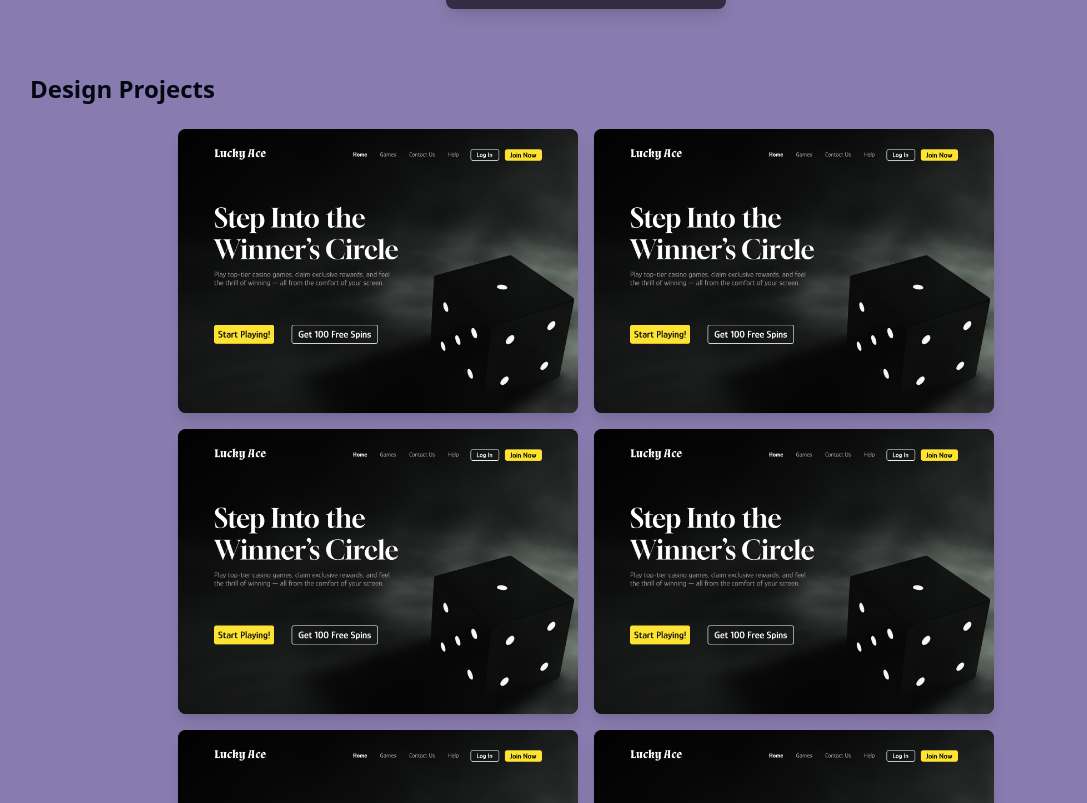
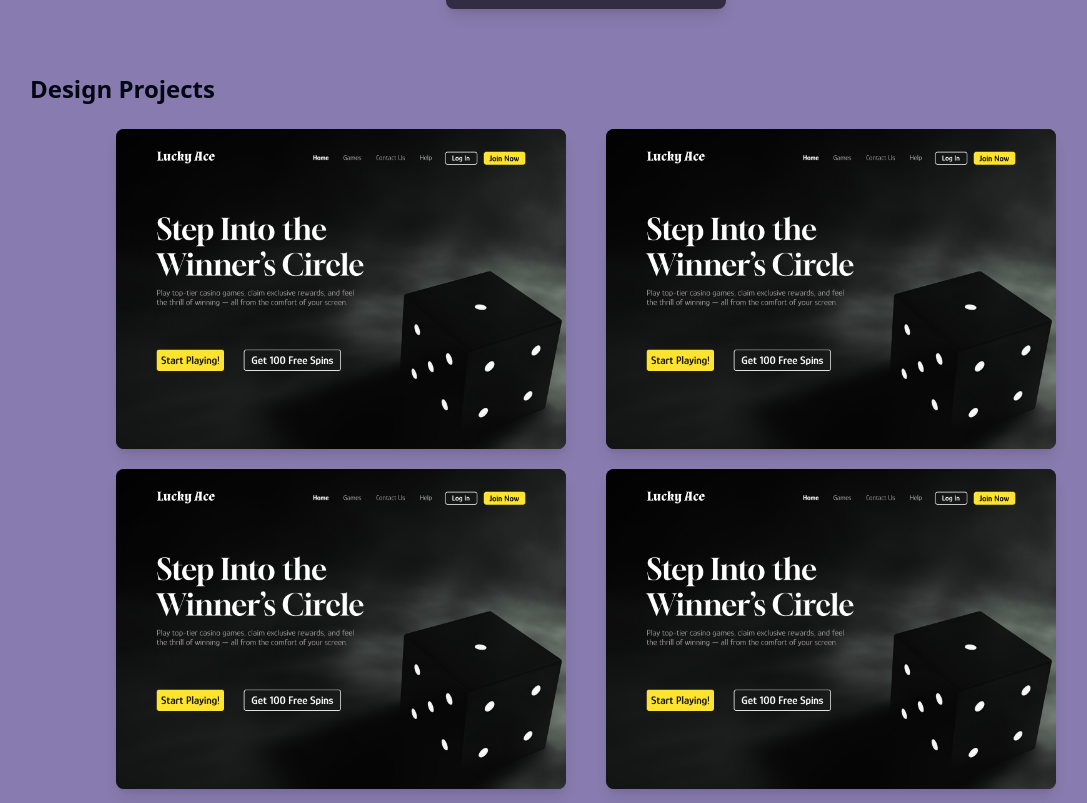
Before and after one commit to Kaleab-Shewangizaw/my-portfolio, a Next.js app: page / in a window 1280 px wide. Shown: the part 3537-4340 px from the top of the page, without its empty margins (54-1141 px from the left). Built offline with nearby package versions, Linux system fonts and the light colour scheme; a web font is replaced by a local one.

Commit message:
added some gap in the educationDesc section

```diff
--- a/src/app/sections/Projects.tsx
+++ b/src/app/sections/Projects.tsx
@@ -200,7 +200,7 @@ export default function ProjectsSection() {
       {/* Design Projects */}
       <div>
         <h3 className="text-2xl font-semibold mb-6">Design Projects</h3>
-        <div className="flex  gap-4 flex-wrap justify-center">
+        <div className="flex  gap-x-10 gap-y-5 flex-wrap justify-center">
           {designProjects.map((proj, i) => (
             <motion.div
               key={i}
@@ -220,7 +220,7 @@ export default function ProjectsSection() {
                       setHovered(false);
                     }}
                   >
-                    <Image src={proj.img} alt={proj.name} width={400} />
+                    <Image src={proj.img} alt={proj.name} width={450} />
 
                     <div className="absolute bottom-0 flex flex-col px-2 py-2 w-full md:hidden">
                       <h4 className="text-sm font-bold   text-gray-200 w-full bg-black/80 p-2">
--- a/src/componenets/EducationDesc.tsx
+++ b/src/componenets/EducationDesc.tsx
@@ -32,7 +32,7 @@ export default function EducationDesc() {
       {/* Education */}
       <motion.ul
         variants={item}
-        className="flex flex-col gap-2 bg-gray-900/60 p-4 rounded-2xl shadow-md hover:shadow-lg transition"
+        className="flex flex-col gap-4 bg-gray-900/60 p-4 rounded-2xl shadow-md hover:shadow-lg transition"
       >
         <li className="font-semibold text-white">Education</li>
         <li className="text-gray-300 font-bold">
@@ -57,7 +57,7 @@ export default function EducationDesc() {
       {/* Certificates */}
       <motion.ul
         variants={item}
-        className="flex flex-col gap-2 bg-gray-900/60 p-4 rounded-2xl shadow-md hover:shadow-lg transition text-gray-300"
+        className="flex flex-col gap-4 bg-gray-900/60 p-4 rounded-2xl shadow-md hover:shadow-lg transition text-gray-300"
       >
         <li className="font-semibold text-white">Certificates</li>
         <li className="flex items-center gap-2">
--- a/src/componenets/ServicesDesc.tsx
+++ b/src/componenets/ServicesDesc.tsx
@@ -67,7 +67,7 @@ export default function ServicesDesc() {
       className=""
     >
       <h1 className="font-bold text-lg mb-2">My services</h1>
-      <div className="grid grid-cols-2 gap-2">
+      <div className="grid grid-cols-1 md:grid-cols-2 gap-2">
         {services.map(({ Icon, label, description }, i) => (
           <motion.div
             key={i}
@@ -77,7 +77,7 @@ export default function ServicesDesc() {
             className="w-full"
           >
             <Card className="flex w-full items-center gap-2 rounded-xl border border-gray-700/30 dark:border-white/10 bg-white/60 dark:bg-gray-800/40 px-3 py-2 shadow-sm">
-              <CardHeader className="flex flex-col  w-full items-center justify-center p-6 py-3">
+              <CardHeader className="flex flex-col  w-full items-center justify-center px-2 py-3">
                 <Icon />
                 <CardTitle>{label}</CardTitle>
                 <CardDescription>{description}</CardDescription>
```
